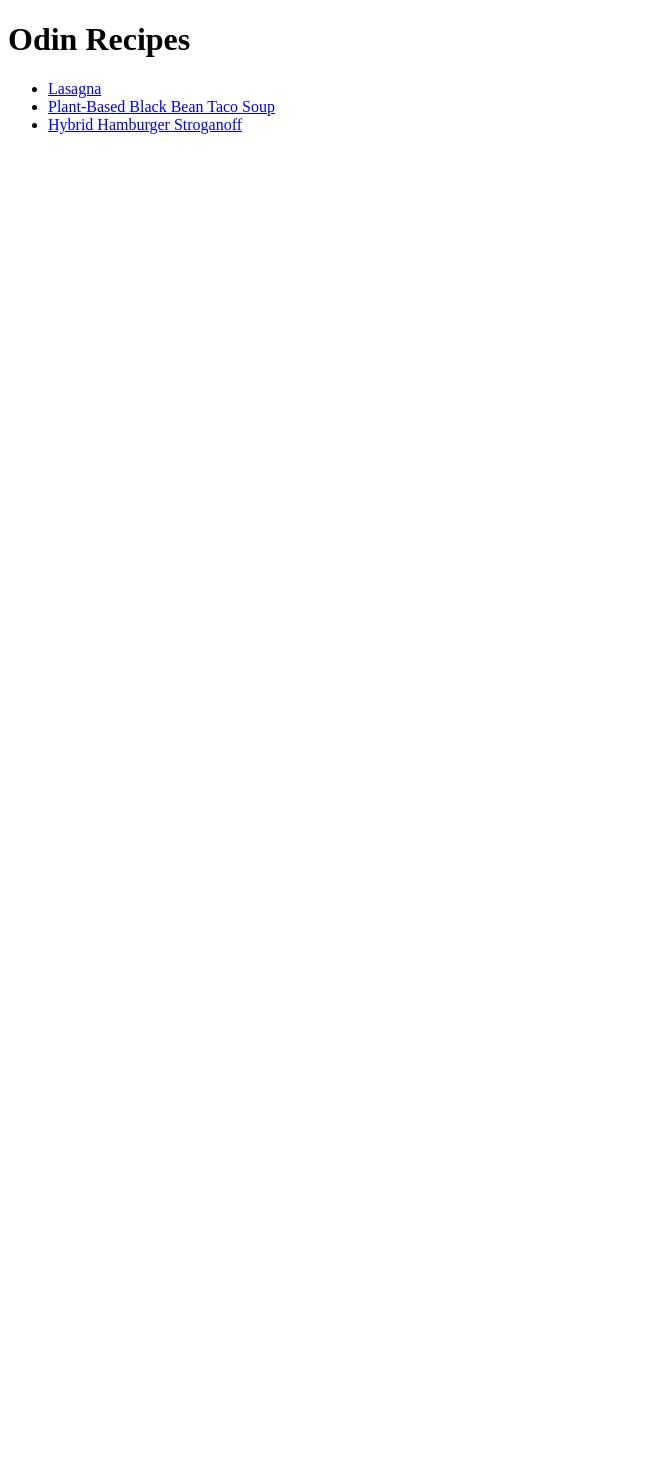
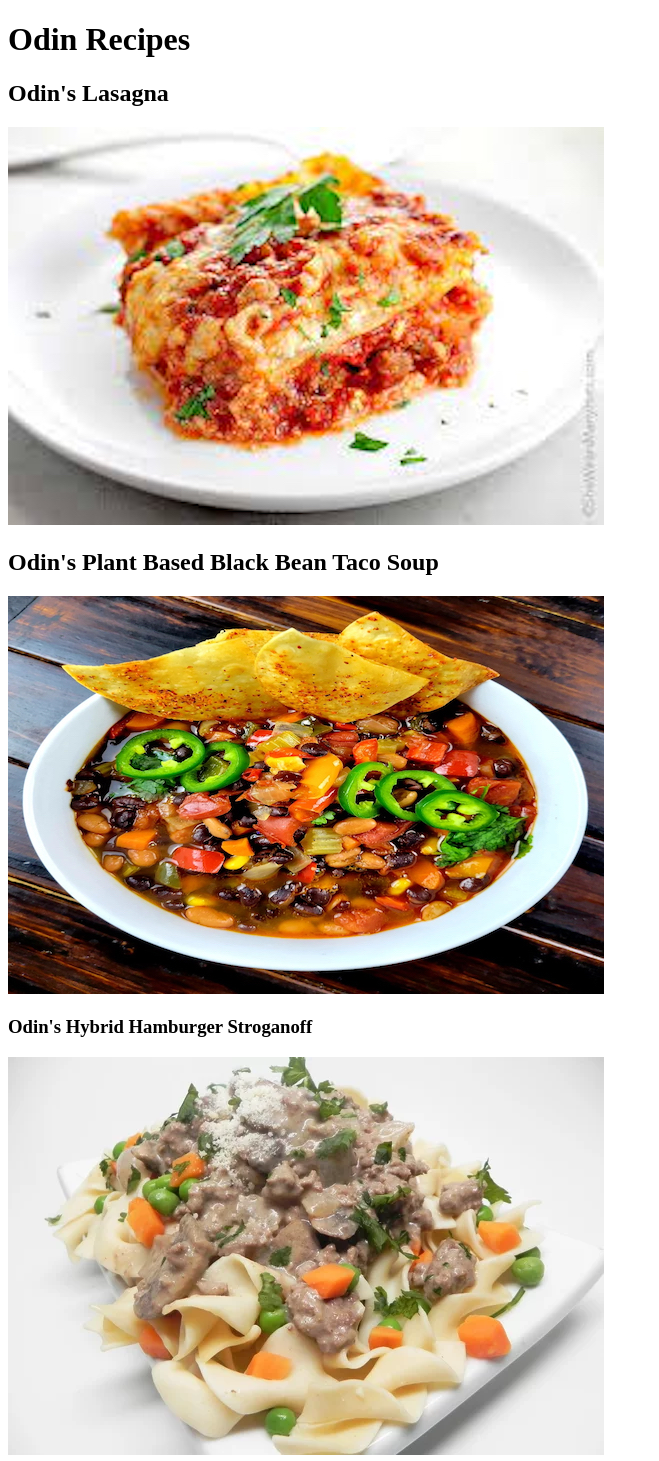
Before and after one commit to TheeAlmightyOne/odin-recipes, a plain HTML site: page index.html in a window 1280 px wide. Shown: the whole page, without its empty margins (0-659 px from the left). Before the commit the page ends 800 px from the top, so only its background shows below. Drawn offline with Linux system fonts and the light colour scheme.

Commit message:
updated index.html with clickable images as links

```diff
--- a/index.html
+++ b/index.html
@@ -9,10 +9,11 @@
 </head>
 <body>
     <h1>Odin Recipes</h1>
-    <ul>
-    <li><a href="recipes/lasagna.html">Lasagna</a></li>
-    <li><a href="recipes/taco-soup.html">Plant-Based Black Bean Taco Soup</a></li>
-    <li><a href="recipes/stroganoff.html">Hybrid Hamburger Stroganoff</a></li>
-    </ul>
+    <h2>Odin's Lasagna</h2>
+    <a href="recipes/lasagna.html"><img src="images/lasagna.jpg"></a>
+    <h2>Odin's Plant Based Black Bean Taco Soup</h2>
+    <a href="recipes/taco-soup.html"><img src="images/soup.jpg"></a>
+    <h3>Odin's Hybrid Hamburger Stroganoff</h3>
+    <a href="recipes/stroganoff.html"><img src="images/stroganoff.webp"></a>
 </body>
 </html>
```
